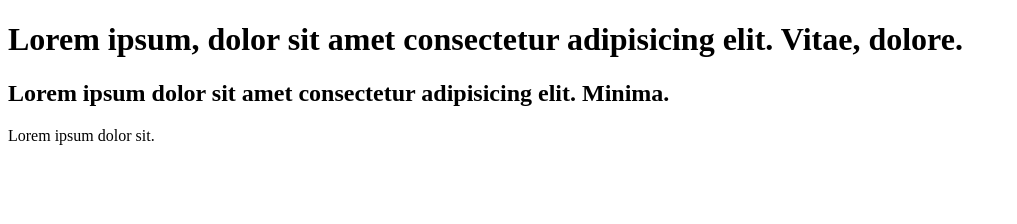
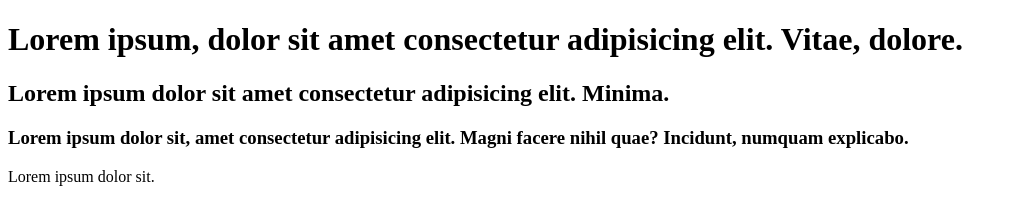
Before and after one commit to ErickAnciaes/aula3, a plain HTML site: page index.html in a window 1280 px wide. Shown: the whole page, without its empty margins (0-1017 px from the left). Drawn offline with Linux system fonts and the light colour scheme.

Commit message:
alteração branch bugfix

```diff
--- a/index.html
+++ b/index.html
@@ -8,6 +8,7 @@
 <body>
     <h1>Lorem ipsum, dolor sit amet consectetur adipisicing elit. Vitae, dolore.</h1>
     <h2>Lorem ipsum dolor sit amet consectetur adipisicing elit. Minima.</h2>
+    <h3>Lorem ipsum dolor sit, amet consectetur adipisicing elit. Magni facere nihil quae? Incidunt, numquam explicabo.</h3>
     <p>Lorem ipsum dolor sit.</p>
 </body>
 </html>
```
